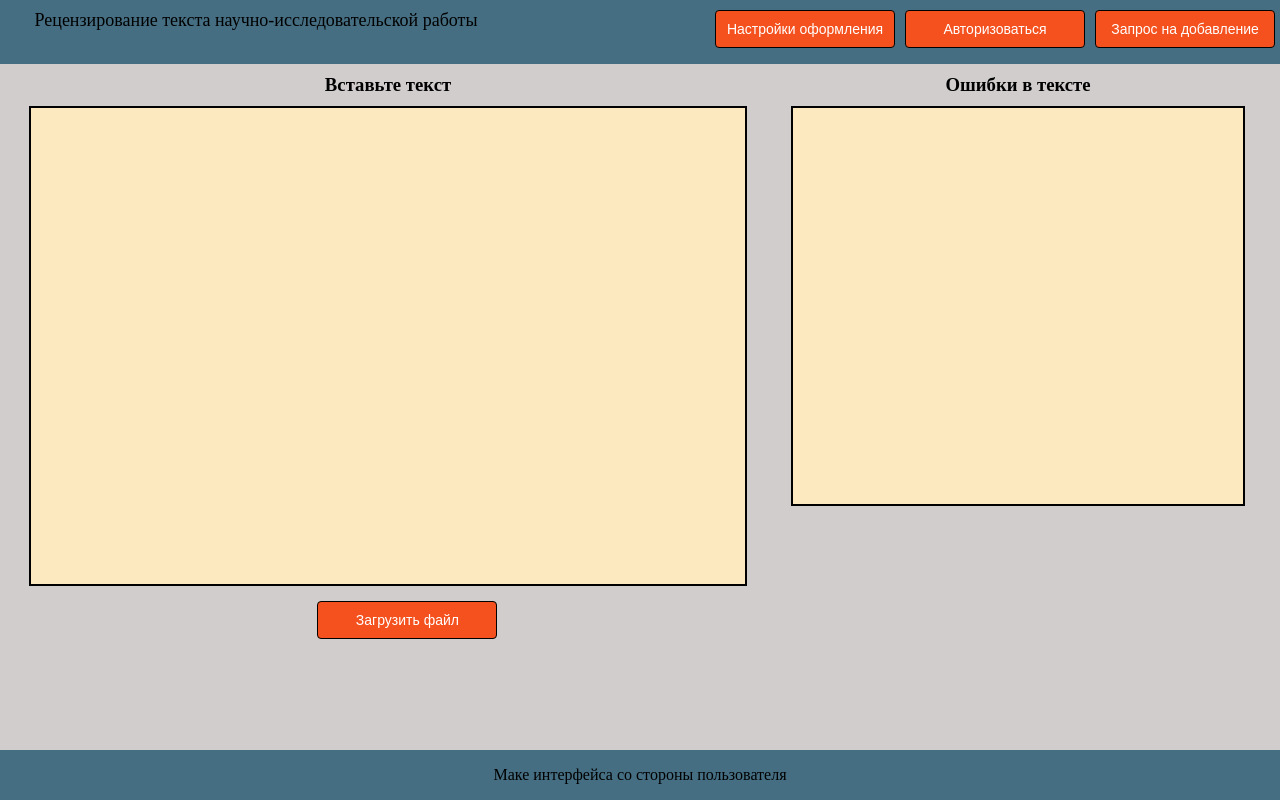
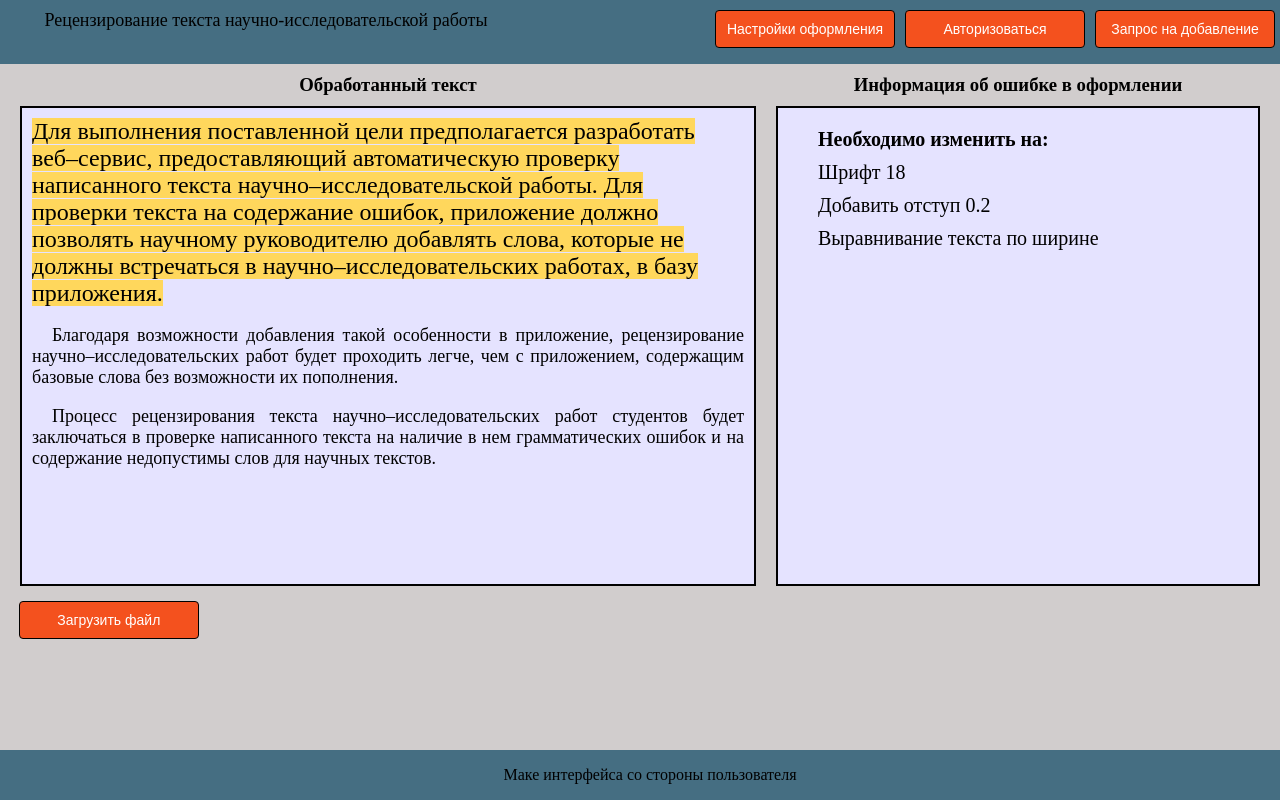
Before and after one commit to MazurenkoA/MazurenkoA.github.io, a plain HTML site: page index.html in a window 1280 px wide. Drawn offline with Linux system fonts and the light colour scheme.

Commit message:
Уродливый макет №2

```diff
--- a/css/style.css
+++ b/css/style.css
@@ -1,7 +1,6 @@
 body {
     margin: 0;
     background-color: #d1cdcd;
-    text-align: left;
 }
 
 header {
@@ -10,13 +9,15 @@ header {
     background: #456E82;
     font-size: 24px;
 }
+
 header p {
     text-align: center;
     margin: 10px;
     font-size: 18px;
 }
+
 #header_buttons {
-    margin-top:5px;
+    margin-top: 5px;
     float: left;
     width: 60%;
 }
@@ -32,47 +33,65 @@ header p {
 
 #content {
     margin: 10px;
-    text-align: center;
+    /*height: 90%;*/
 }
 
 #content button {
+    clear: left;
     position: relative;
-    left: 40%;
+    left: 0.3%;
 }
-
-.textarea-container {
+#page-left-side{
     float: left;
     width: 60%;
-
 }
-
-.textarea-commit {
+#page-right-side{
     float: left;
     width: 40%;
 }
+.textarea-container{
+    margin: 10px;
+    background: #e5e3ff;
+    border: 2px solid black;
+    padding: 10px;
+    box-sizing: border-box;
+    font-size: 18px;
+    height: 60%;
+}
 
+.textarea-info{
+    margin: 10px;
+    background: #e5e3ff;
+    border: 2px solid black;
+    padding: 10px;
+    height: 60%;
+    box-sizing: border-box;
+    font-size: 18px;
+}
 #content h3 {
     text-align: center;
     margin: 0;
 }
-
-textarea {
-    margin: 10px;
-    background: #fce9c0;
-    resize: none;
-    border: 2px solid black;
-    padding: 10px;
-    width: 95%;
-    height: 60%;
-    box-sizing: border-box;
-    font-size: 14px;
+p{
+    text-align: justify;
+    text-indent: 20px;
 }
 
-.textarea-commit textarea {
+#incorrect {
 
-    width: 90%;
-    height: 50%;
-    background: #fce9c0;
+    text-align: left;
+    margin: 0;
+    font-size: 24px;
+    text-indent: 0;
+}
+em{
+    background: #ffd75c;
+    font-style: normal;
+
+}
+.textarea-info p{
+    font-size: 20px;
+    margin: 10px;
 }
 
 footer {
@@ -88,6 +107,7 @@ footer {
     width: 100%;
 }
 
-footer p {
+footer p{
+    text-align: center;
     font-size: 16px;
 }
--- a/index.html
+++ b/index.html
@@ -1,7 +1,7 @@
 <html lang="ru">
 <head>
     <meta charset="utf-8">
-    <title>Page Layout</title>
+    <title>Макет интерфейса со стороны пользователя</title>
     <link href="css/style.css" type="text/css" rel="stylesheet">
     <link href="css/buttons.css" type="text/css" rel="stylesheet">
 
@@ -20,16 +20,32 @@
 </header>
 
 <div id="content">
-    <div class="textarea-container">
-        <h3>Вставьте текст</h3>
-        <textarea></textarea>
-        <button><span>Загрузить файл</span></button>
+    <div id="page-left-side">
+        <h3>Обработанный текст</h3>
+        <div class="textarea-container">
+            <p id="incorrect"> <em >Для выполнения поставленной цели
+                предполагается разработать веб–сервис, предоставляющий автоматическую проверку написанного текста
+                научно–исследовательской работы. Для проверки текста на содержание ошибок, приложение должно позволять
+                научному руководителю добавлять слова, которые не должны встречаться в научно–исследовательских работах,
+                в базу приложения.</em></p>
+            <p>Благодаря возможности добавления такой особенности в приложение, рецензирование научно–исследовательских
+                работ будет проходить легче, чем с приложением, содержащим базовые слова без возможности их
+                пополнения.</p>
+            <p>Процесс рецензирования текста научно–исследовательских работ студентов будет заключаться в проверке
+                написанного текста на наличие в нем грамматических ошибок и на содержание недопустимы слов для научных
+                текстов.</p>
+        </div>
     </div>
-    <div class="textarea-commit">
-
-        <h3>Ошибки в тексте</h3>
-        <textarea></textarea>
+    <div id="page-right-side">
+        <h3>Информация об ошибке в оформлении</h3>
+        <div class="textarea-info">
+            <p><b>Необходимо изменить на:</b></p>
+            <p>Шрифт 18</p>
+            <p>Добавить отступ 0.2</p>
+            <p>Выравнивание текста по ширине</p>
+        </div>
     </div>
+    <button><span>Загрузить файл</span></button>
 </div>
 <footer>
     <p>Маке интерфейса со стороны пользователя</p>
```
